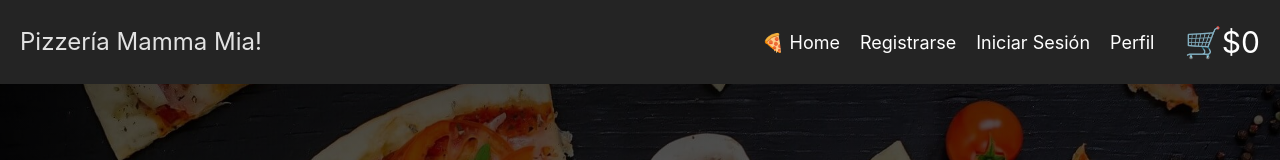
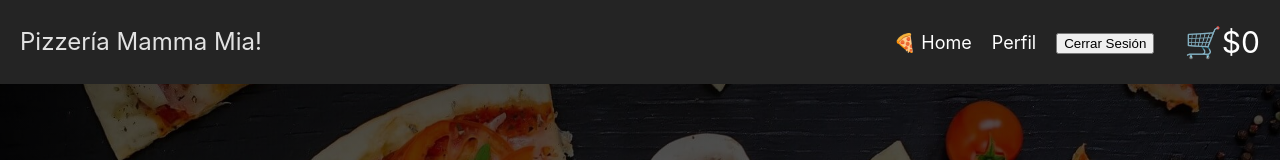
Before and after one commit to edogodoy/Pizzeria-Mamma-Mia, a React (Vite) app: page / in a window 1280 px wide. Shown: the top 160 px of the page. Built offline with nearby package versions, Linux system fonts and the light colour scheme; no server answers.

Commit message:
se crea UserContext y se agrega a Navbar para mostrar segun true o false

```diff
--- a/src/App.jsx
+++ b/src/App.jsx
@@ -11,12 +11,14 @@ import Profile from './components/Profile'
 import NotFound from './components/NotFound'
 import CartProvider from './context/CartContext'
 import ApiProvider from './context/ApiContext'
+import { UserProvider } from './context/UserContext'
 
 
 const App = () => {
 
   return (
     <ApiProvider>
+    <UserProvider>
     <CartProvider>
       <BrowserRouter>
         <Navbar />
@@ -32,6 +34,7 @@ const App = () => {
       </BrowserRouter>
       <Footer />
     </CartProvider>
+    </UserProvider>
     </ApiProvider>
   )
 }
--- a/src/components/Navbar.jsx
+++ b/src/components/Navbar.jsx
@@ -1,10 +1,11 @@
+// Navbar.jsx
 import { useState, useContext } from 'react';
 import Popup from './Popup';
 import Register from '../pages/Register';
 import Login from '../pages/Login';
 import { Link } from "react-router-dom";
 import { CartContext } from "../context/CartContext";
-
+import { UserContext } from '../context/UserContext'; // Importa UserContext
 
 const Navbar = () => {
     const [isPopupOpen, setIsPopupOpen] = useState(false);
@@ -12,7 +13,7 @@ const Navbar = () => {
     const [isSuccess, setIsSuccess] = useState(false);
     const [successType, setSuccessType] = useState('');
     const { calculateTotal } = useContext(CartContext);
-
+    const { token, logout } = useContext(UserContext); // Usa UserContext
 
     const handleOpenPopup = (content) => {
         setPopupContent(content);
@@ -44,14 +45,19 @@ const Navbar = () => {
                 <p>Pizzería Mamma Mia!</p>
                 <ul>
                     <li><Link to="/">🍕 Home</Link></li>
-                    <li><Link to="/register">Registrarse</Link></li>
-                    <li><Link to="/login">Iniciar Sesión</Link></li>
-                    <li><Link to="/profile">Perfil</Link></li>
-                    {/* <li><Link href="#" onClick={() => handleOpenPopup('login')}>🔐 Login</Link></li> */}
-                    {/* <li><Link href="#" onClick={() => handleOpenPopup('register')}>🔐 Register</Link></li> */}
+                    {!token ? ( // Mostrar enlaces según estado del token
+                        <>
+                            <li><Link to="/register">Registrarse</Link></li>
+                            <li><Link to="/login">Iniciar Sesión</Link></li>
+                        </>
+                    ) : (
+                        <>
+                            <li><Link to="/profile">Perfil</Link></li>
+                            <li><button onClick={logout}>Cerrar Sesión</button></li> {/* Botón de logout */}
+                        </>
+                    )}
                     <li className="carrito"><Link to="/cart">🛒<span>${calculateTotal().toLocaleString("es-ES")}</span></Link></li>
                 </ul>
-
             </nav>
 
             <Popup isOpen={isPopupOpen} onClose={handleClosePopup}>
--- /dev/null
+++ b/src/context/UserContext.jsx
@@ -0,0 +1,21 @@
+// context/UserContext.js
+import React, { createContext, useState } from 'react';
+
+// Crear el contexto
+export const UserContext = createContext();
+
+// Crear el proveedor del contexto
+export const UserProvider = ({ children }) => {
+    const [token, setToken] = useState(true); // Estado inicial del token
+
+    // Método para cerrar sesión
+    const logout = () => {
+        setToken(false);
+    };
+
+    return (
+        <UserContext.Provider value={{ token, logout }}>
+            {children}
+        </UserContext.Provider>
+    );
+};
```
